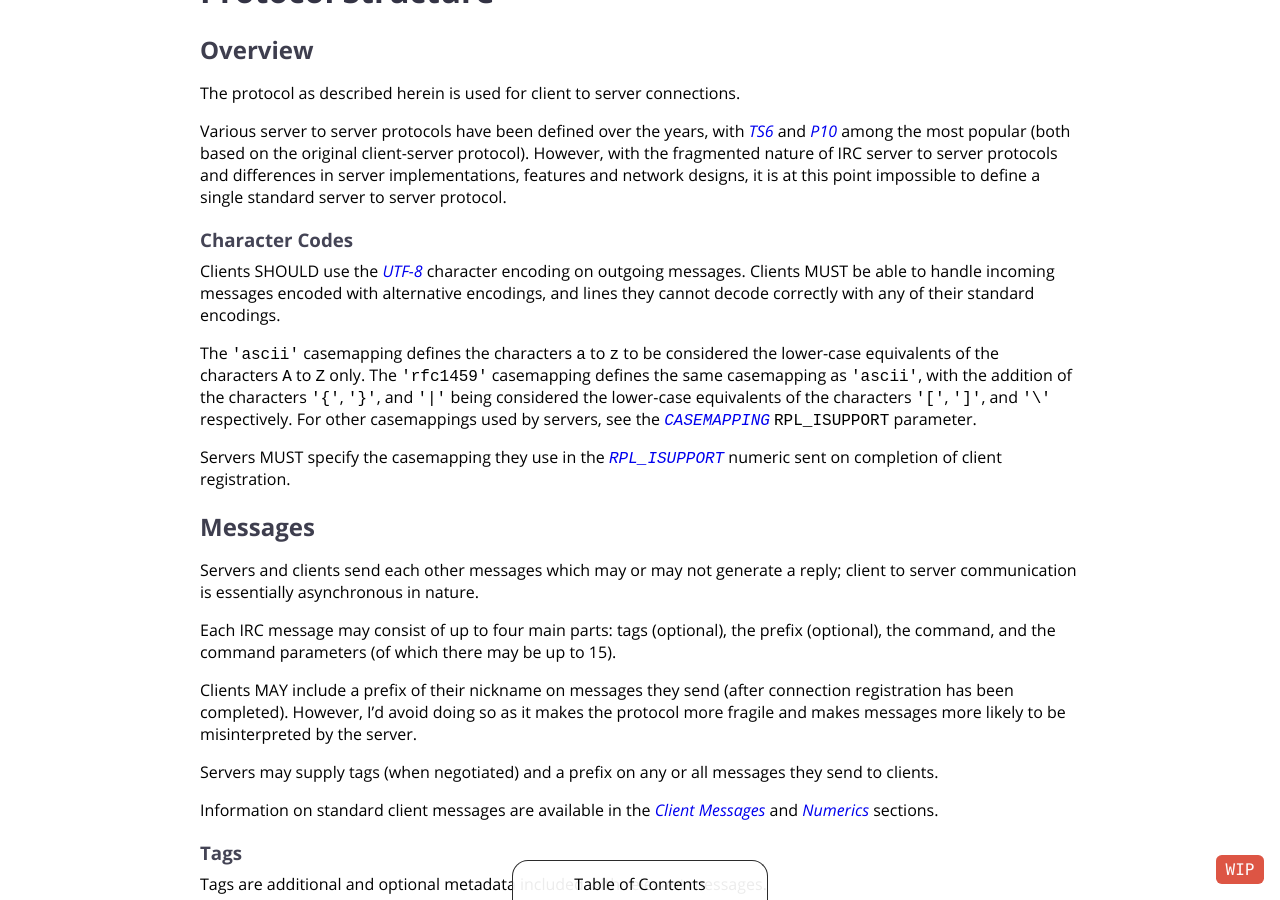
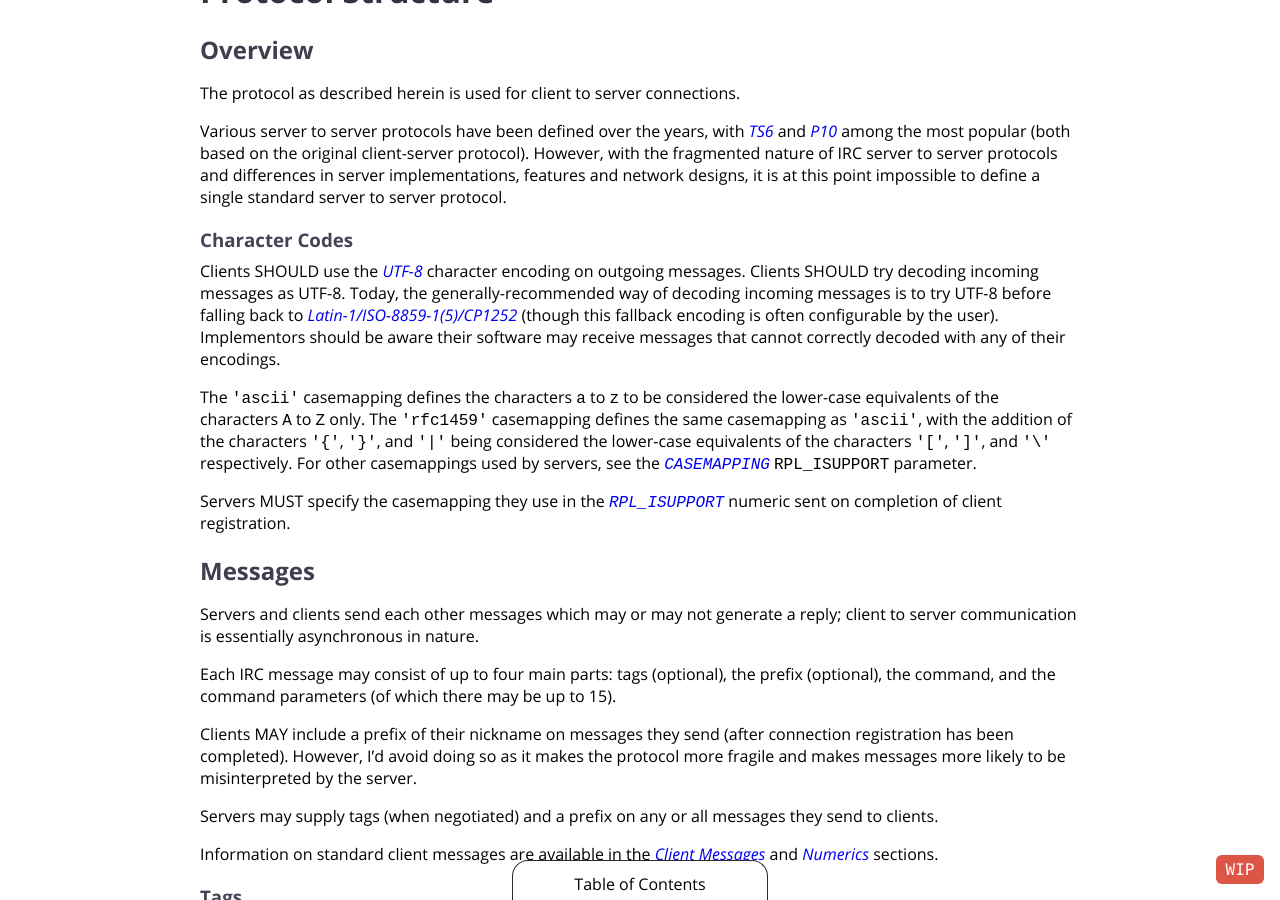
Before and after one commit to ircdocs/modern-irc, a Jekyll site: the page built from index.md, in a window 1280 px wide and 900 px high, scrolled down 6574 px. Built offline with Jekyll 4.4.1, drawn with Linux system fonts in a browser that asks for light colours; some of the changed text lies outside the part shown.

Commit message:
modern: Link to implementation considerations section, mention character encodings

```diff
--- a/index.md
+++ b/index.md
@@ -243,7 +243,7 @@ Various server to server protocols have been defined over the years, with [TS6](
 
 ### Character Codes
 
-Clients SHOULD use the [UTF-8](http://tools.ietf.org/html/rfc3629) character encoding on outgoing messages. Clients MUST be able to handle incoming messages encoded with alternative encodings, and lines they cannot decode correctly with any of their standard encodings.
+Clients SHOULD use the [UTF-8](http://tools.ietf.org/html/rfc3629) character encoding on outgoing messages. Clients SHOULD try decoding incoming messages as UTF-8. Today, the generally-recommended way of decoding incoming messages is to try UTF-8 before falling back to [Latin-1/ISO-8859-1(5)/CP1252](https://en.wikipedia.org/wiki/Windows-1252) (though this fallback encoding is often configurable by the user). Implementors should be aware their software may receive messages that cannot correctly decoded with any of their encodings.
 
 The `'ascii'` casemapping defines the characters `a` to `z` to be considered the lower-case equivalents of the characters `A` to `Z` only. The `'rfc1459'` casemapping defines the same casemapping as `'ascii'`, with the addition of the characters `'{'`, `'}'`, and `'|'` being considered the lower-case equivalents of the characters `'['`, `']'`, and `'\'` respectively. For other casemappings used by servers, see the [`CASEMAPPING`](#casemapping-parameter) `RPL_ISUPPORT` parameter.
 
@@ -351,6 +351,8 @@ NOTES:
 5. Use of the extended prefix (`[ [ "!" user ] "@" host ]`) is only intended for server to client messages in order to provide clients with more useful information about who a message is from without the need for additional queries. Servers SHOULD provide this extended prefix on any message where the prefix contains a nickname.
 
 Most protocol messages specify additional semantics and syntax for the extracted parameter strings dictated by their position in the list. As an example, for many server commands, the first parameter of that message is a list of targets.
+
+Please also see our [Message Parsing and Assembly](#message-parsing-and-assembly) implementation considerations, for things you should keep in mind while writing software that parses or assembles IRC messages.
 
 <div class="warning">
     TODO: This section is unfinished. Defining the various names (nickname, username, hostname) and such are likely to require quite a bit of thought. This is to cater for how software can let IRC operators use almost anything in them including formatting characters, etc. We should also make sure that the ABNF block above is correct and defined properly.
```
